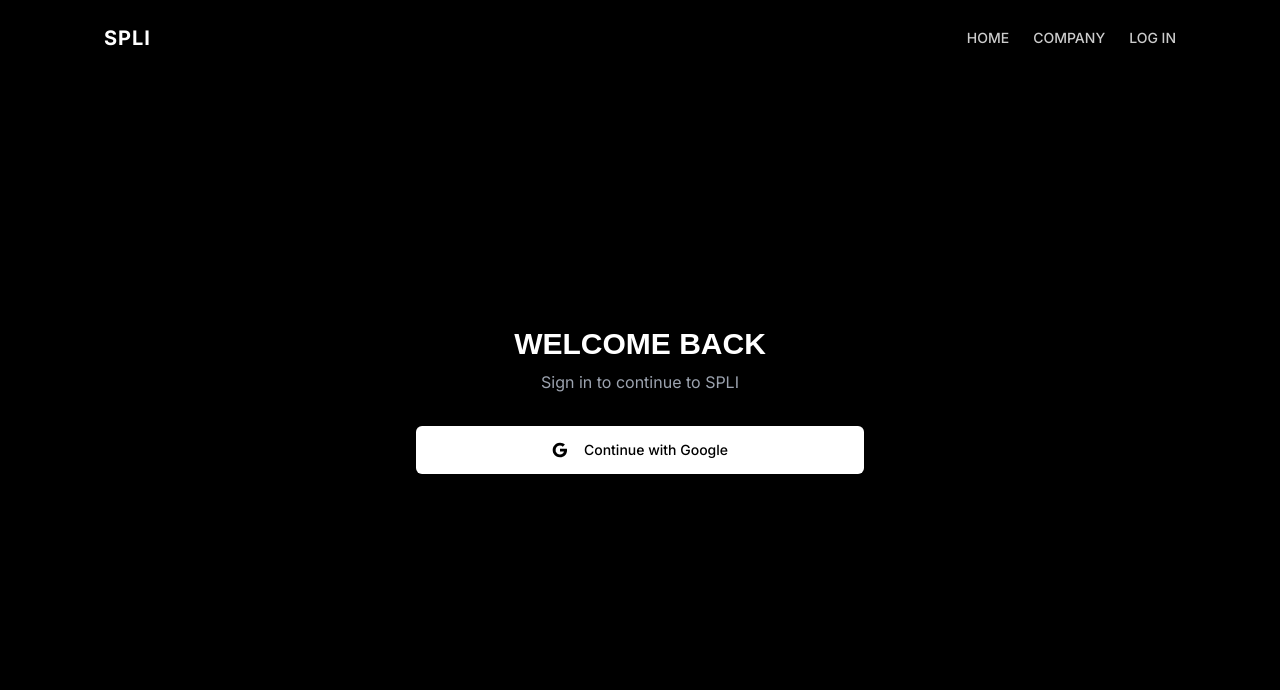
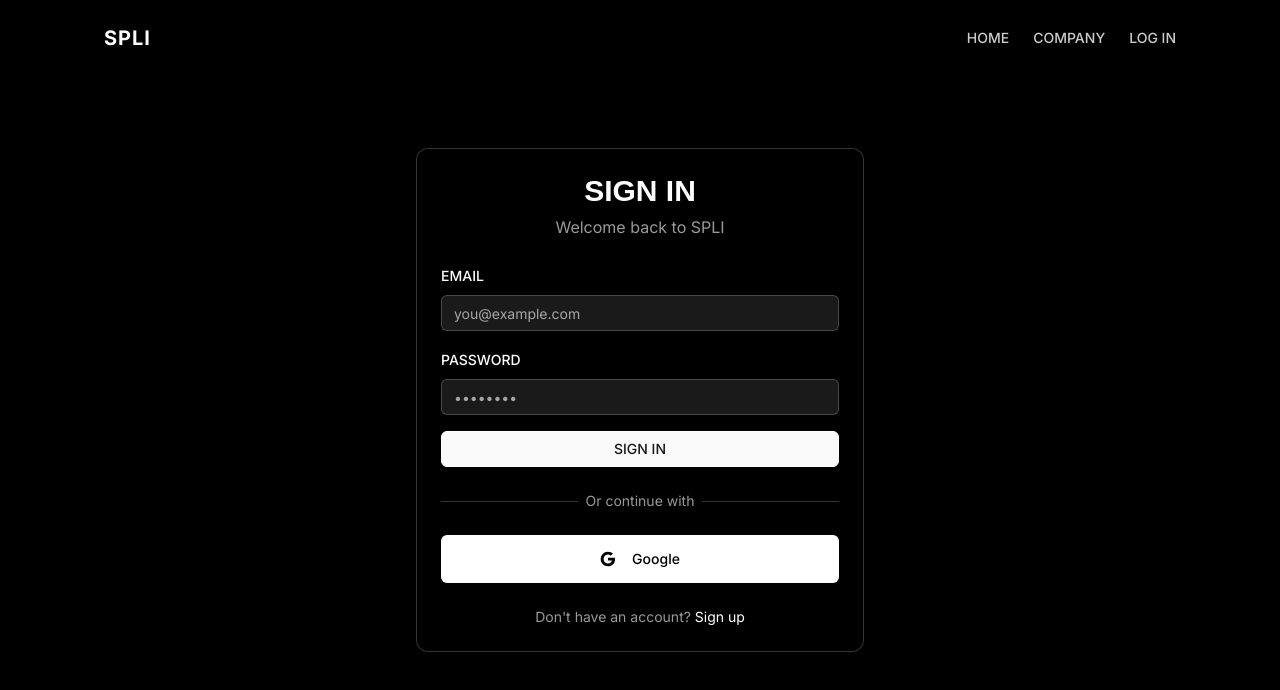
Before and after one commit to rohansat/spli, a Next.js app in the folder space-portal/: page /signin in a window 1280 px wide. Shown: the top 690 px of the page. Built offline with nearby package versions, Linux system fonts and the light colour scheme; no server answers; a web font is replaced by a local one.

Commit message:
feat: update auth context to use Firebase configuration

```diff
--- a/space-portal/src/app/signin/page.tsx
+++ b/space-portal/src/app/signin/page.tsx
@@ -6,10 +6,10 @@ import { useRouter } from 'next/navigation';
 import { Button } from '@/components/ui/button';
 import { Input } from '@/components/ui/input';
 import { Card, CardContent, CardFooter, CardHeader } from '@/components/ui/card';
-import { Footer } from '@/components/layout/Footer';
 import { useAuth } from '@/lib/auth-context';
-import { redirect } from 'next/navigation';
 import { PublicNav } from '@/components/layout/PublicNav';
+import { signInWithEmailAndPassword } from 'firebase/auth';
+import { auth } from '@/lib/firebase';
 
 export default function SignInPage() {
   const router = useRouter();
@@ -17,38 +17,105 @@ export default function SignInPage() {
   const [email, setEmail] = useState('');
   const [password, setPassword] = useState('');
   const [isLoading, setIsLoading] = useState(false);
+  const [error, setError] = useState('');
 
   if (user) {
-    redirect('/dashboard');
+    router.push('/dashboard');
+    return null;
   }
 
-  // For demo purposes, we're simulating authentication
-  const handleSignIn = (e: React.FormEvent) => {
+  const handleEmailSignIn = async (e: React.FormEvent) => {
     e.preventDefault();
     setIsLoading(true);
+    setError('');
 
-    // Simulate API call
-    setTimeout(() => {
+    try {
+      await signInWithEmailAndPassword(auth, email, password);
+      router.push('/dashboard');
+    } catch (error: any) {
+      console.error('Error signing in:', error);
+      setError(error.message || 'Failed to sign in');
+    } finally {
       setIsLoading(false);
-      // Redirect to dashboard on successful login
+    }
+  };
+
+  const handleGoogleSignIn = async () => {
+    try {
+      await signInWithGoogle();
       router.push('/dashboard');
-    }, 1000);
+    } catch (error: any) {
+      console.error('Error signing in with Google:', error);
+      setError(error.message || 'Failed to sign in with Google');
+    }
   };
 
   return (
-    <main className="min-h-screen bg-black text-white">
+    <div className="min-h-screen bg-black flex flex-col">
       <PublicNav />
 
-      <div className="flex items-center justify-center min-h-screen">
-        <div className="max-w-md w-full mx-4">
-          <div className="text-center mb-8">
-            <h1 className="text-3xl font-bold mb-2">Welcome Back</h1>
-            <p className="text-gray-400">Sign in to continue to SPLI</p>
-          </div>
+      <main className="flex-1 flex items-center justify-center z-10 p-4">
+        <Card className="w-full max-w-md bg-black/80 border border-white/20 backdrop-blur-sm">
+          <CardHeader className="text-center pb-6">
+            <h1 className="text-3xl font-bold text-white">SIGN IN</h1>
+            <p className="text-white/60 mt-2">
+              Welcome back to SPLI
+            </p>
+          </CardHeader>
+          <CardContent className="space-y-6">
+            <form onSubmit={handleEmailSignIn} className="space-y-4">
+              <div className="space-y-2">
+                <label htmlFor="email" className="text-sm text-white font-medium">
+                  EMAIL
+                </label>
+                <Input
+                  id="email"
+                  type="email"
+                  value={email}
+                  onChange={(e) => setEmail(e.target.value)}
+                  placeholder="you@example.com"
+                  required
+                  className="bg-white/10 border-white/20 text-white"
+                />
+              </div>
+              <div className="space-y-2">
+                <label htmlFor="password" className="text-sm text-white font-medium">
+                  PASSWORD
+                </label>
+                <Input
+                  id="password"
+                  type="password"
+                  value={password}
+                  onChange={(e) => setPassword(e.target.value)}
+                  placeholder="••••••••"
+                  required
+                  className="bg-white/10 border-white/20 text-white"
+                />
+              </div>
+              {error && (
+                <p className="text-red-500 text-sm">{error}</p>
+              )}
+              <Button
+                type="submit"
+                className="w-full spacex-button"
+                disabled={isLoading}
+              >
+                {isLoading ? 'SIGNING IN...' : 'SIGN IN'}
+              </Button>
+            </form>
 
-          <div className="space-y-4">
+            <div className="relative">
+              <div className="absolute inset-0 flex items-center">
+                <div className="w-full border-t border-white/20"></div>
+              </div>
+              <div className="relative flex justify-center text-sm">
+                <span className="px-2 bg-black text-white/60">Or continue with</span>
+              </div>
+            </div>
+
             <Button
-              onClick={signInWithGoogle}
+              onClick={handleGoogleSignIn}
+              type="button"
               className="w-full py-6 flex items-center justify-center space-x-2 bg-white hover:bg-gray-100 text-black"
             >
               <svg className="w-6 h-6" viewBox="0 0 24 24">
@@ -69,11 +136,19 @@ export default function SignInPage() {
                   d="M12 5.38c1.62 0 3.06.56 4.21 1.64l3.15-3.15C17.45 2.09 14.97 1 12 1 7.7 1 3.99 3.47 2.18 7.07l3.66 2.84c.87-2.6 3.3-4.53 6.16-4.53z"
                 />
               </svg>
-              <span>Continue with Google</span>
+              <span>Google</span>
             </Button>
-          </div>
-        </div>
-      </div>
-    </main>
+          </CardContent>
+          <CardFooter className="flex justify-center">
+            <p className="text-white/60 text-sm">
+              Don't have an account?{' '}
+              <Link href="/signup" className="text-white hover:underline">
+                Sign up
+              </Link>
+            </p>
+          </CardFooter>
+        </Card>
+      </main>
+    </div>
   );
 }
--- a/space-portal/src/app/signup/page.tsx
+++ b/space-portal/src/app/signup/page.tsx
@@ -6,66 +6,78 @@ import { useRouter } from 'next/navigation';
 import { Button } from '@/components/ui/button';
 import { Input } from '@/components/ui/input';
 import { Card, CardContent, CardFooter, CardHeader } from '@/components/ui/card';
-import { Footer } from '@/components/layout/Footer';
+import { useAuth } from '@/lib/auth-context';
+import { PublicNav } from '@/components/layout/PublicNav';
+import { createUserWithEmailAndPassword, updateProfile } from 'firebase/auth';
+import { auth } from '@/lib/firebase';
 
-export default function SignUp() {
+export default function SignUpPage() {
   const router = useRouter();
-  const [name, setName] = useState('');
+  const { signInWithGoogle, user } = useAuth();
   const [email, setEmail] = useState('');
   const [password, setPassword] = useState('');
   const [confirmPassword, setConfirmPassword] = useState('');
+  const [name, setName] = useState('');
   const [isLoading, setIsLoading] = useState(false);
+  const [error, setError] = useState('');
 
-  // For demo purposes, we're simulating registration
-  const handleSignUp = (e: React.FormEvent) => {
+  if (user) {
+    router.push('/dashboard');
+    return null;
+  }
+
+  const handleEmailSignUp = async (e: React.FormEvent) => {
     e.preventDefault();
+    setIsLoading(true);
+    setError('');
 
     if (password !== confirmPassword) {
-      alert('Passwords do not match');
+      setError('Passwords do not match');
+      setIsLoading(false);
       return;
     }
 
-    setIsLoading(true);
+    try {
+      const userCredential = await createUserWithEmailAndPassword(auth, email, password);
+      await updateProfile(userCredential.user, {
+        displayName: name
+      });
+      router.push('/dashboard');
+    } catch (error: any) {
+      console.error('Error signing up:', error);
+      setError(error.message || 'Failed to sign up');
+    } finally {
+      setIsLoading(false);
+    }
+  };
 
-    // Simulate API call
-    setTimeout(() => {
-      setIsLoading(false);
-      // Redirect to dashboard on successful registration
+  const handleGoogleSignUp = async () => {
+    try {
+      await signInWithGoogle();
       router.push('/dashboard');
-    }, 1000);
+    } catch (error: any) {
+      console.error('Error signing up with Google:', error);
+      setError(error.message || 'Failed to sign up with Google');
+    }
   };
 
   return (
     <div className="min-h-screen bg-black flex flex-col">
-      {/* Background */}
-      <div
-        className="fixed inset-0 bg-cover bg-center opacity-20 z-0"
-        style={{
-          backgroundImage: "url('https://ext.same-assets.com/3594144658/1121267638.jpeg')",
-        }}
-      />
+      <PublicNav />
 
-      {/* Header */}
-      <header className="z-10 p-6">
-        <Link href="/" className="text-white text-xl font-bold tracking-wider">
-          SPACE PORTAL
-        </Link>
-      </header>
-
-      {/* Main content */}
       <main className="flex-1 flex items-center justify-center z-10 p-4">
         <Card className="w-full max-w-md bg-black/80 border border-white/20 backdrop-blur-sm">
           <CardHeader className="text-center pb-6">
-            <h1 className="text-3xl font-bold text-white">SIGN UP</h1>
+            <h1 className="text-3xl font-bold text-white">CREATE ACCOUNT</h1>
             <p className="text-white/60 mt-2">
-              Create your Space Portal account
+              Join SPLI today
             </p>
           </CardHeader>
-          <CardContent>
-            <form onSubmit={handleSignUp} className="space-y-4">
+          <CardContent className="space-y-6">
+            <form onSubmit={handleEmailSignUp} className="space-y-4">
               <div className="space-y-2">
                 <label htmlFor="name" className="text-sm text-white font-medium">
-                  FULL NAME
+                  NAME
                 </label>
                 <Input
                   id="name"
@@ -119,14 +131,52 @@ export default function SignUp() {
                   className="bg-white/10 border-white/20 text-white"
                 />
               </div>
+              {error && (
+                <p className="text-red-500 text-sm">{error}</p>
+              )}
               <Button
                 type="submit"
-                className="w-full spacex-button mt-6"
+                className="w-full spacex-button"
                 disabled={isLoading}
               >
                 {isLoading ? 'CREATING ACCOUNT...' : 'CREATE ACCOUNT'}
               </Button>
             </form>
+
+            <div className="relative">
+              <div className="absolute inset-0 flex items-center">
+                <div className="w-full border-t border-white/20"></div>
+              </div>
+              <div className="relative flex justify-center text-sm">
+                <span className="px-2 bg-black text-white/60">Or continue with</span>
+              </div>
+            </div>
+
+            <Button
+              onClick={handleGoogleSignUp}
+              type="button"
+              className="w-full py-6 flex items-center justify-center space-x-2 bg-white hover:bg-gray-100 text-black"
+            >
+              <svg className="w-6 h-6" viewBox="0 0 24 24">
+                <path
+                  fill="currentColor"
+                  d="M22.56 12.25c0-.78-.07-1.53-.2-2.25H12v4.26h5.92c-.26 1.37-1.04 2.53-2.21 3.31v2.77h3.57c2.08-1.92 3.28-4.74 3.28-8.09z"
+                />
+                <path
+                  fill="currentColor"
+                  d="M12 23c2.97 0 5.46-.98 7.28-2.66l-3.57-2.77c-.98.66-2.23 1.06-3.71 1.06-2.86 0-5.29-1.93-6.16-4.53H2.18v2.84C3.99 20.53 7.7 23 12 23z"
+                />
+                <path
+                  fill="currentColor"
+                  d="M5.84 14.09c-.22-.66-.35-1.36-.35-2.09s.13-1.43.35-2.09V7.07H2.18C1.43 8.55 1 10.22 1 12s.43 3.45 1.18 4.93l2.85-2.22.81-.62z"
+                />
+                <path
+                  fill="currentColor"
+                  d="M12 5.38c1.62 0 3.06.56 4.21 1.64l3.15-3.15C17.45 2.09 14.97 1 12 1 7.7 1 3.99 3.47 2.18 7.07l3.66 2.84c.87-2.6 3.3-4.53 6.16-4.53z"
+                />
+              </svg>
+              <span>Google</span>
+            </Button>
           </CardContent>
           <CardFooter className="flex justify-center">
             <p className="text-white/60 text-sm">
@@ -138,8 +188,6 @@ export default function SignUp() {
           </CardFooter>
         </Card>
       </main>
-
-      <Footer />
     </div>
   );
 }
--- a/space-portal/src/lib/auth-context.tsx
+++ b/space-portal/src/lib/auth-context.tsx
@@ -1,22 +1,17 @@
 'use client';
 
 import { createContext, useContext, useEffect, useState } from 'react';
-import { auth, googleProvider } from './firebase';
-import { User, signInWithPopup, signOut } from 'firebase/auth';
+import { User, GoogleAuthProvider, signInWithPopup } from 'firebase/auth';
+import { auth } from './firebase';
 
 interface AuthContextType {
   user: User | null;
   loading: boolean;
   signInWithGoogle: () => Promise<void>;
-  logout: () => Promise<void>;
+  signOut: () => Promise<void>;
 }
 
-const AuthContext = createContext<AuthContextType>({
-  user: null,
-  loading: true,
-  signInWithGoogle: async () => {},
-  logout: async () => {},
-});
+const AuthContext = createContext<AuthContextType | undefined>(undefined);
 
 export function AuthProvider({ children }: { children: React.ReactNode }) {
   const [user, setUser] = useState<User | null>(null);
@@ -33,25 +28,41 @@ export function AuthProvider({ children }: { children: React.ReactNode }) {
 
   const signInWithGoogle = async () => {
     try {
-      await signInWithPopup(auth, googleProvider);
+      const provider = new GoogleAuthProvider();
+      await signInWithPopup(auth, provider);
     } catch (error) {
       console.error('Error signing in with Google:', error);
+      throw error;
     }
   };
 
-  const logout = async () => {
+  const signOut = async () => {
     try {
-      await signOut(auth);
+      await auth.signOut();
     } catch (error) {
       console.error('Error signing out:', error);
+      throw error;
     }
   };
 
+  const value = {
+    user,
+    loading,
+    signInWithGoogle,
+    signOut
+  };
+
   return (
-    <AuthContext.Provider value={{ user, loading, signInWithGoogle, logout }}>
+    <AuthContext.Provider value={value}>
       {children}
     </AuthContext.Provider>
   );
 }
 
-export const useAuth = () => useContext(AuthContext);
+export function useAuth() {
+  const context = useContext(AuthContext);
+  if (context === undefined) {
+    throw new Error('useAuth must be used within an AuthProvider');
+  }
+  return context;
+}
--- a/space-portal/src/lib/firebase.ts
+++ b/space-portal/src/lib/firebase.ts
@@ -1,7 +1,7 @@
 'use client';
 
 import { initializeApp, getApps } from 'firebase/app';
-import { getAuth, GoogleAuthProvider } from 'firebase/auth';
+import { getAuth } from 'firebase/auth';
 import { getAnalytics } from 'firebase/analytics';
 
 const firebaseConfig = {
@@ -23,6 +23,5 @@ if (typeof window !== 'undefined') {
   analytics = getAnalytics(app);
 }
 const auth = getAuth(app);
-const googleProvider = new GoogleAuthProvider();
 
-export { auth, googleProvider, analytics };
+export { auth, analytics };
```
Also changed, not shown: 1 other file (tests, documents, lock files or other folders).
